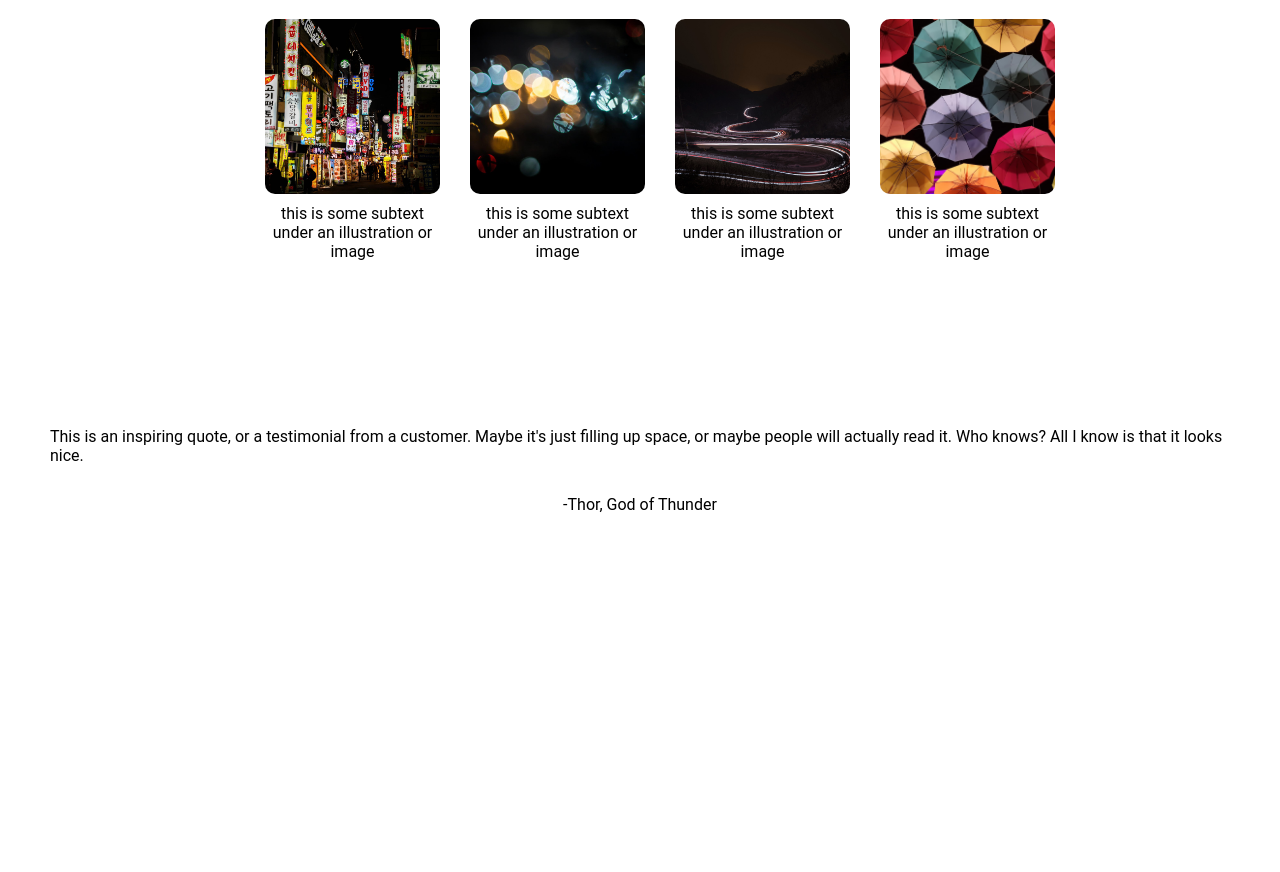
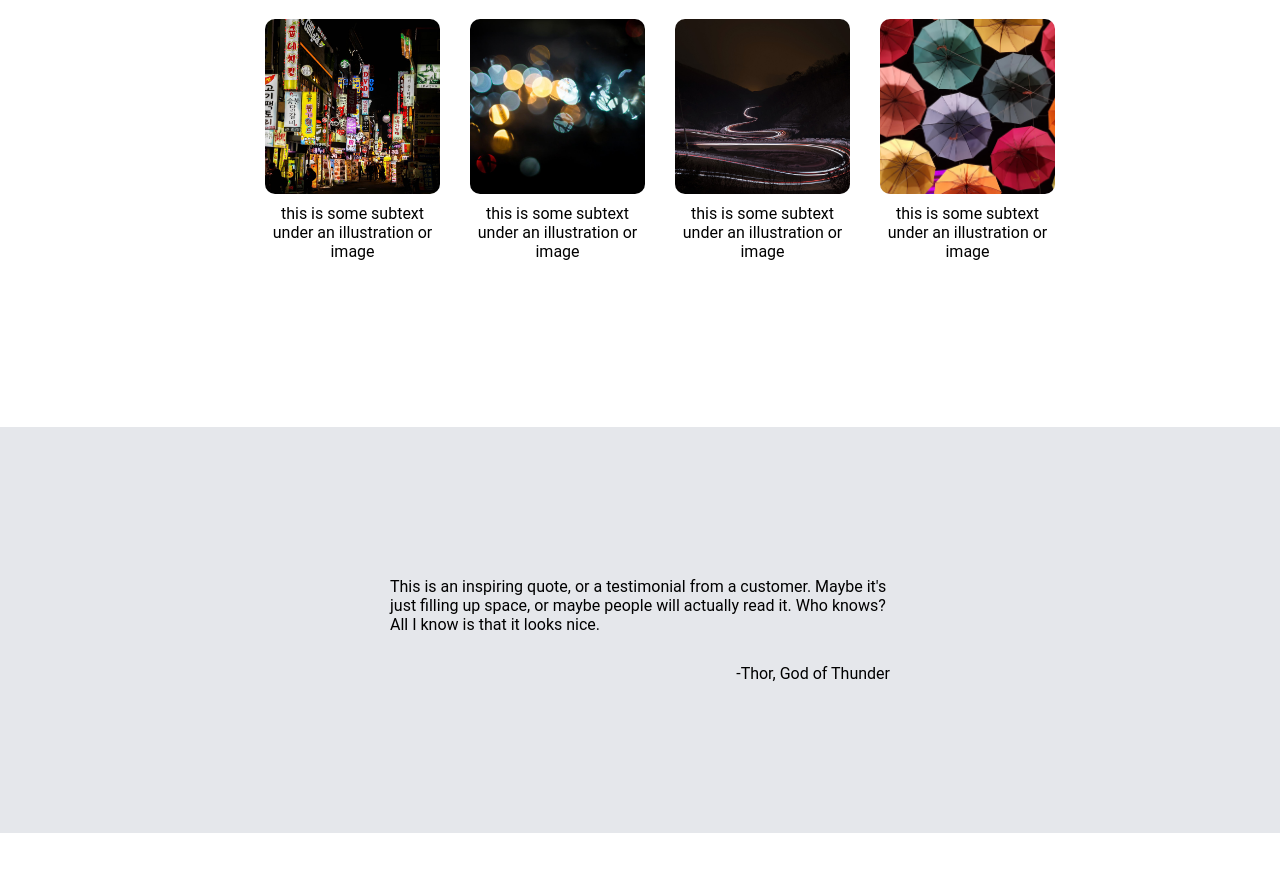
Before and after one commit to and-roque/landing-page-odin, a plain HTML site: page index.html in a window 1280 px wide. Shown: the part 806-1678 px from the top of the page. Before the commit the page ends 1420 px from the top, so only its background shows below. Drawn offline with Linux system fonts and the light colour scheme.

Commit message:
Edit section-three margins

```diff
--- a/styles.css
+++ b/styles.css
@@ -18,9 +18,15 @@ body {
     flex-direction: column;
     justify-content: center;
     align-items: center;
-    margin: 50px;
+    padding: 50px;
     gap: 30px;
     margin-bottom: 100px;
+}
+
+.section-three {
+    background-color: #E5E7EB;
+    padding-top: 150px;
+    padding-bottom: 150px;
 }
 
 .header, .container-one {
@@ -32,7 +38,6 @@ body {
     align-items: center;
     flex: auto;
 }
-
 
 .main-text {
     color: #F9FAF8;
@@ -115,3 +120,13 @@ button {
     font-size: 38px;
     font-weight: bold;
 }
+
+.quote {
+    display: flex;
+    width: 500px;
+}
+.author {
+    width: 500px;
+    display: flex;
+    justify-content: flex-end;
+}
```
